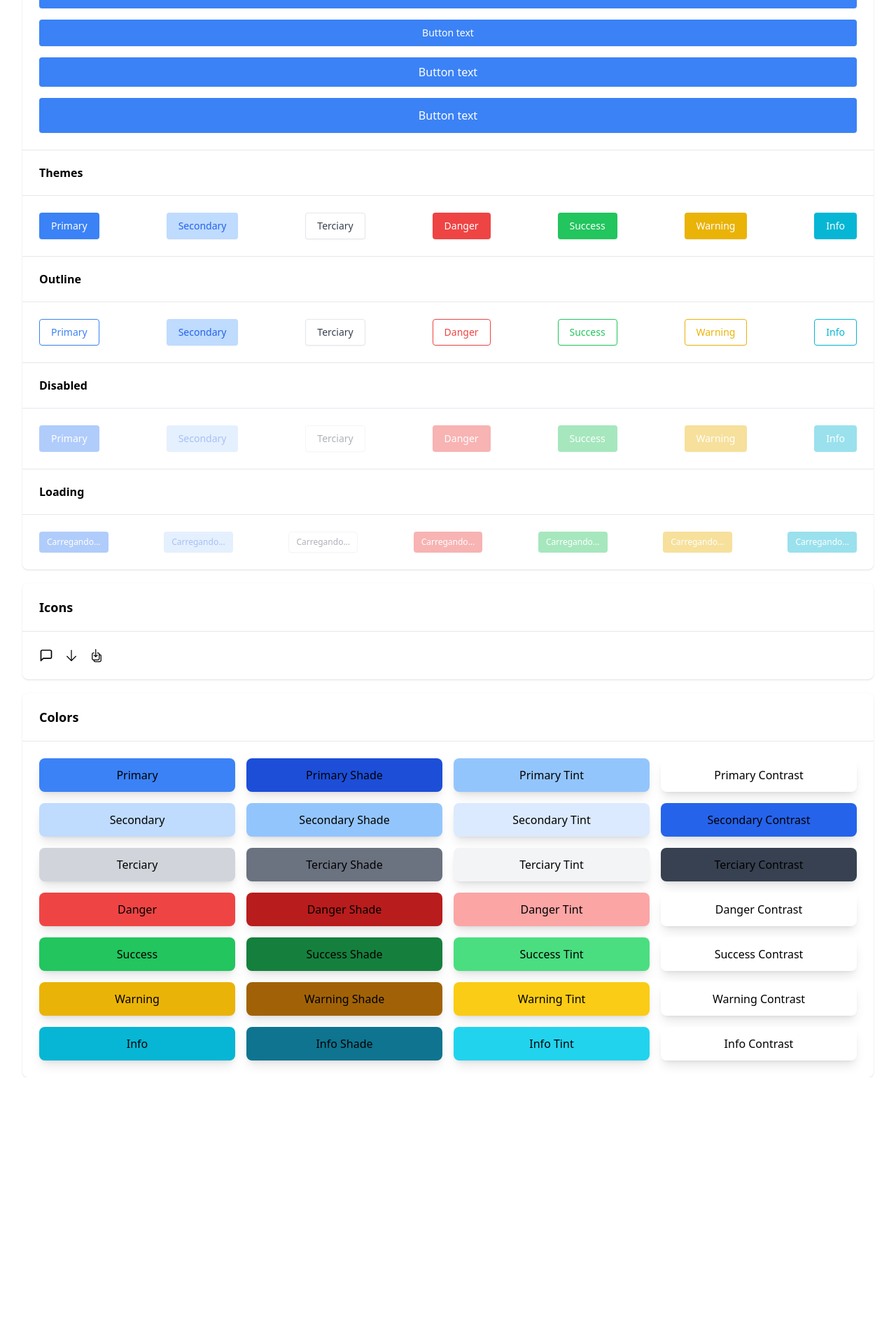
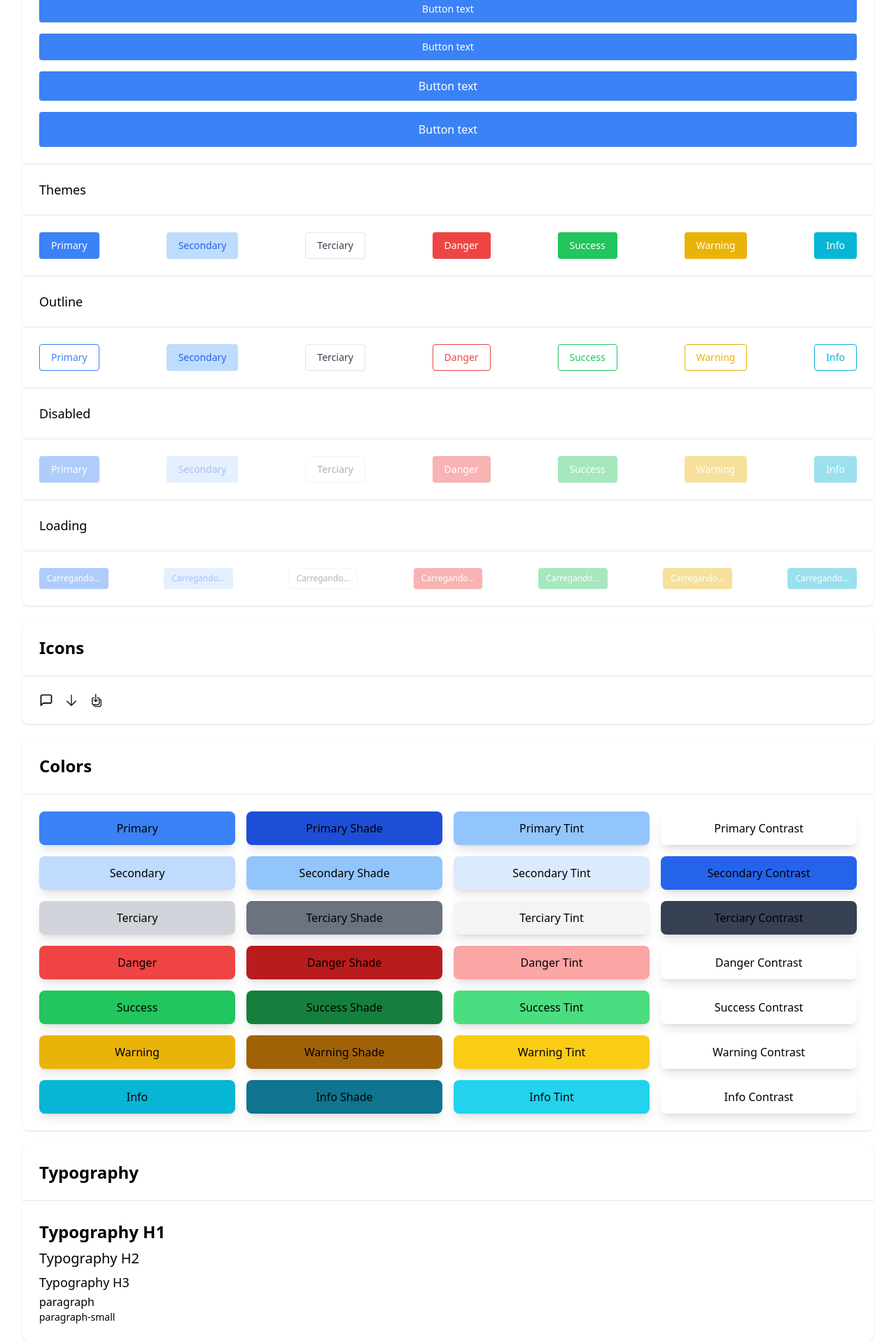
Before and after one commit to aferreiradesouza/colony-project, an Angular app: page /offsite/styleguide in a window 1280 px wide. Shown: the part 329-2246 px from the top of the page at 70% size. Before the commit the page ends 1869 px from the top, so only its background shows below. Built offline with nearby package versions, Linux system fonts and the light colour scheme; what prettier-plugin-tailwindcss would draw is missing.

Commit message:
criação da typography

```diff
--- a/src/app/offsite/styleguide/styleguide.page.html
+++ b/src/app/offsite/styleguide/styleguide.page.html
@@ -38,7 +38,7 @@
             </div>
         </div>
         <div class="px-4 py-5 sm:px-6">
-            <h2>Full Width</h2>
+            <h3>Full Width</h3>
         </div>
         <div class="grid grid-cols-1 gap-4 px-4 py-5 sm:p-6">
             <app-button
@@ -73,7 +73,7 @@
             ></app-button>
         </div>
         <div class="px-4 py-5 sm:px-6">
-            <h2>Themes</h2>
+            <h3>Themes</h3>
         </div>
         <div class="px-4 py-5 sm:p-6">
             <div
@@ -117,7 +117,7 @@
             </div>
         </div>
         <div class="px-4 py-5 sm:px-6">
-            <h2>Outline</h2>
+            <h3>Outline</h3>
         </div>
         <div class="px-4 py-5 sm:p-6">
             <div
@@ -168,7 +168,7 @@
             </div>
         </div>
         <div class="px-4 py-5 sm:px-6">
-            <h2>Disabled</h2>
+            <h3>Disabled</h3>
         </div>
         <div class="px-4 py-5 sm:p-6">
             <div
@@ -219,7 +219,7 @@
             </div>
         </div>
         <div class="px-4 py-5 sm:px-6">
-            <h2>Loading</h2>
+            <h3>Loading</h3>
         </div>
         <div class="px-4 py-5 sm:p-6">
             <div
@@ -331,4 +331,19 @@
             </div>
         </div>
     </div>
+    <!-- TYPOGRAPHY -->
+    <div
+        class="mt-5 divide-y divide-gray-200 overflow-hidden rounded-lg bg-white shadow"
+    >
+        <div class="px-4 py-5 sm:px-6">
+            <h1>Typography</h1>
+        </div>
+        <div class="px-4 py-5 sm:p-6">
+            <h1>Typography H1</h1>
+            <h2>Typography H2</h2>
+            <h3>Typography H3</h3>
+            <div class="paragraph">paragraph</div>
+            <div class="paragraph-small">paragraph-small</div>
+        </div>
+    </div>
 </div>
--- /dev/null
+++ b/src/assets/mixins/typography.mixin.scss
@@ -0,0 +1,21 @@
+@import 'styles/variables';
+
+@mixin h1 {
+    @apply prose-2xl font-bold;
+}
+
+@mixin h2 {
+    @apply prose-xl font-medium;
+}
+
+@mixin h3 {
+    @apply prose-lg font-normal;
+}
+
+@mixin paragraph {
+    @apply text-base font-normal;
+}
+
+@mixin paragraph-small {
+    @apply text-sm font-normal;
+}
--- a/src/styles.scss
+++ b/src/styles.scss
@@ -5,15 +5,28 @@
 /*TAILWIND*/
 
 @import 'styles/variables';
+@import 'mixins/typography.mixin';
 
 html {
     margin: 0;
 }
 
 h1 {
-    @apply text-lg font-bold;
+    @include h1;
 }
 
 h2 {
-    @apply text-base font-semibold;
+    @include h2;
 }
+
+h3 {
+    @include h3;
+}
+
+.paragraph {
+    @include paragraph;
+}
+
+.paragraph-small {
+    @include paragraph-small;
+}
```
